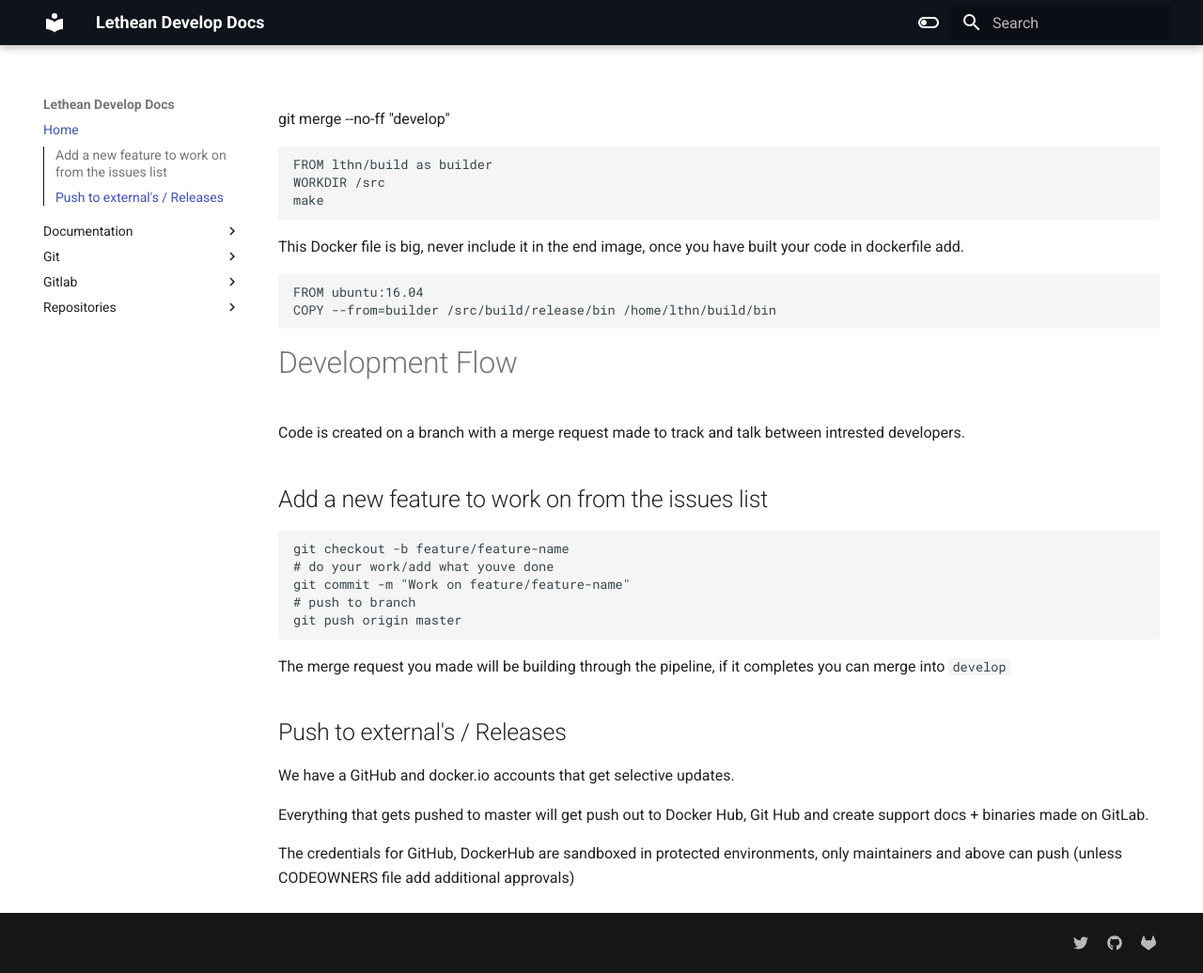
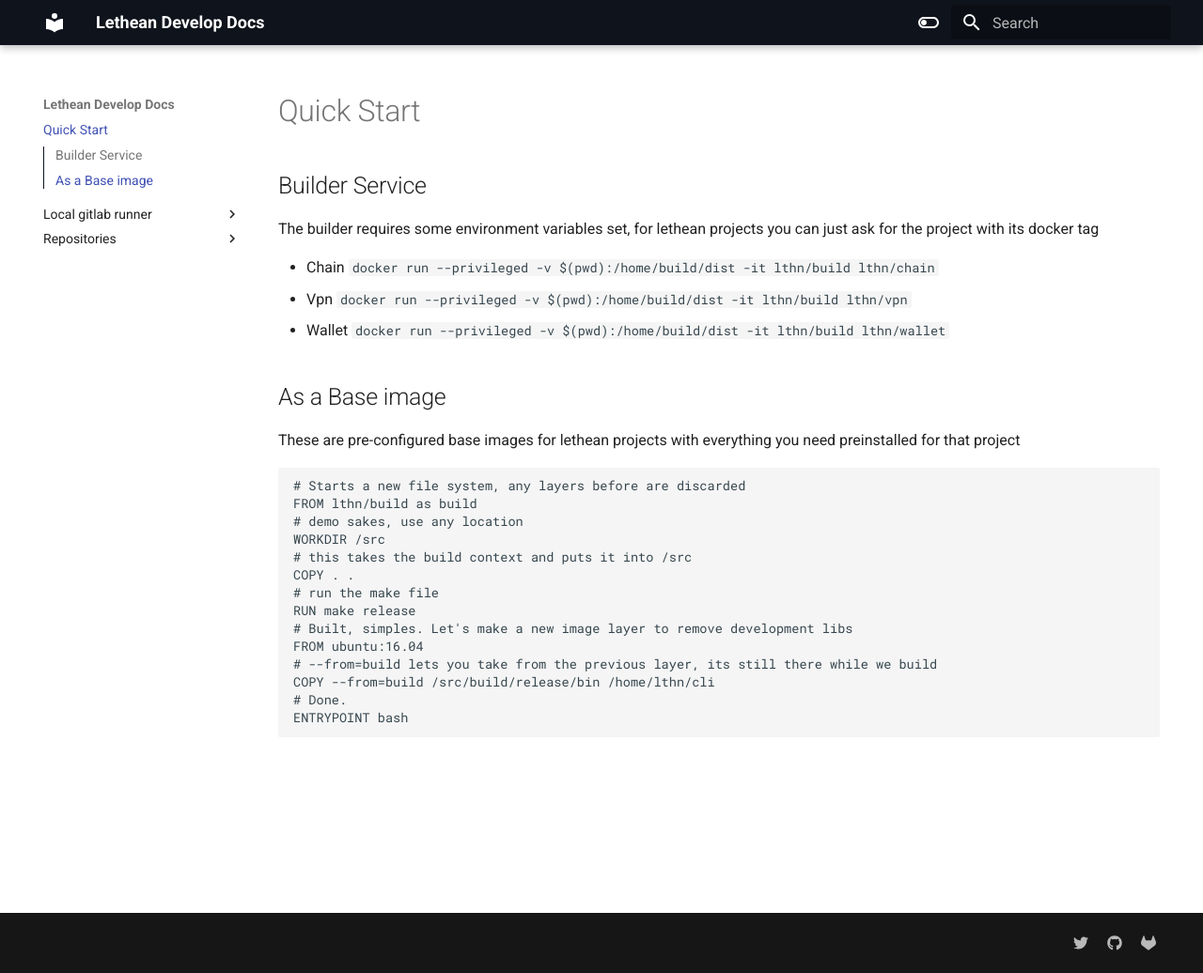
Before and after one commit to dAppServer/devops, an MkDocs documentation site: the page built from docs/index.md, in a window 1280 px wide and 1036 px high. Shown: the whole window at 94% size. Built offline with MkDocs 1.6.1 and Material for MkDocs 9.7.7, drawn with Linux system fonts in a browser that asks for light colours.

Commit message:
New feature, can now run lthn/build as a container to build make projects, pre configured lthn projects: `docker run --privileged -v $(pwd):/home/build/dist -it lthn/build lthn/chain`
or build remote repo's with: `docker run --privileged -v $(pwd):/home/build/dist -it lthn/build https://github.com/monero-project/monero.git`

Signed-off-by: snider <snider@lethean.io>

````diff
--- a/.gitlab-ci.yml
+++ b/.gitlab-ci.yml
@@ -24,7 +24,7 @@
       - public
   rules:
     - if: $CI_COMMIT_BRANCH == 'master'
-    - changes:
+      changes:
         - docs/*
 
 build:
--- a/docs/index.md
+++ b/docs/index.md
@@ -1,34 +1,31 @@
-git merge --no-ff "develop"
-```dockerfile
-FROM lthn/build as builder
-WORKDIR /src
-make
-```
+# Quick Start
 
-This Docker file is big, never include it in the end image, once you have built your code in dockerfile add.
+## Builder Service
+
+The builder requires some environment variables set, for lethean projects you can just ask for the project with its
+docker tag
+
+* Chain `docker run --privileged -v $(pwd):/home/build/dist -it lthn/build lthn/chain`
+* Vpn `docker run --privileged -v $(pwd):/home/build/dist -it lthn/build lthn/vpn`
+* Wallet `docker run --privileged -v $(pwd):/home/build/dist -it lthn/build lthn/wallet`
+
+## As a Base image
+
+These are pre-configured base images for lethean projects with everything you need preinstalled for that project
 
 ```dockerfile
+# Starts a new file system, any layers before are discarded
+FROM lthn/build as build
+# demo sakes, use any location
+WORKDIR /src
+# this takes the build context and puts it into /src
+COPY . .
+# run the make file
+RUN make release
+# Built, simples. Let's make a new image layer to remove development libs
 FROM ubuntu:16.04
-COPY --from=builder /src/build/release/bin /home/lthn/build/bin
+# --from=build lets you take from the previous layer, its still there while we build
+COPY --from=build /src/build/release/bin /home/lthn/cli
+# Done.
+ENTRYPOINT bash
 ```
-
-# Development Flow
-Code is created on a branch with a merge request made to track and talk between intrested developers.
-
-## Add a new feature to work on from the issues list
-```shell
-git checkout -b feature/feature-name
-# do your work/add what youve done
-git commit -m "Work on feature/feature-name"
-# push to branch
-git push origin master
-```
-The merge request you made will be building through the pipeline, if it completes you can merge into `develop`
-
-## Push to external's / Releases
-
-We have a GitHub and docker.io accounts that get selective updates.
-
-Everything that gets pushed to master will get push out to Docker Hub, Git Hub and create support docs + binaries made on GitLab.
-
-The credentials for GitHub, DockerHub are sandboxed in protected environments, only maintainers and above can push (unless CODEOWNERS file add additional approvals)
````
Also changed, not shown: README.md (+31 -6 lines), docs/documentation/setup.md (deleted, +0 -135 lines), docs/git/commit-signing.md (deleted, +0 -18 lines), docs/local-gitlab-runner/docker-gitlab-runner.md (renamed from docs/gitlab/docker-gitlab-runner.md), 6 other files.
